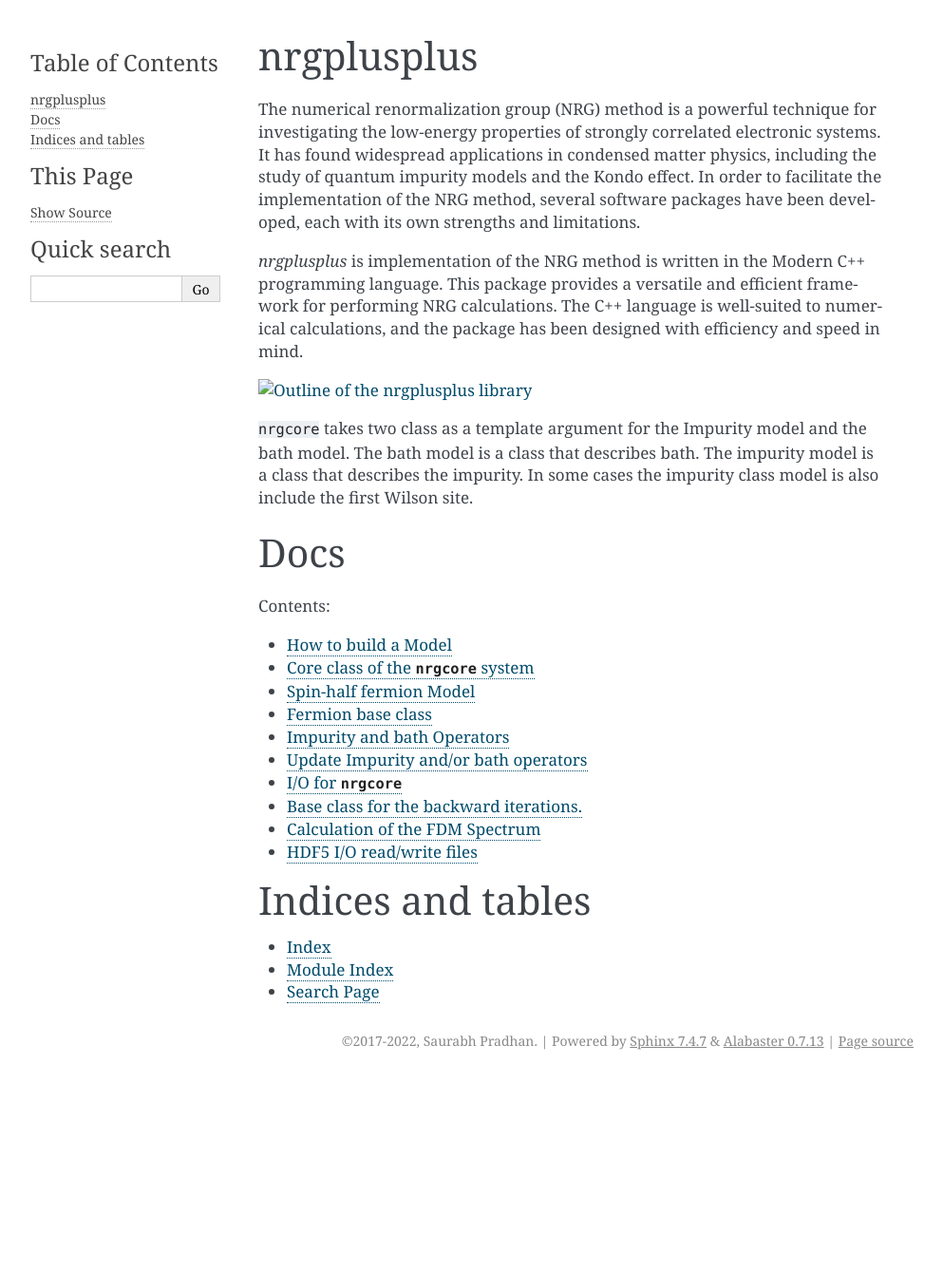
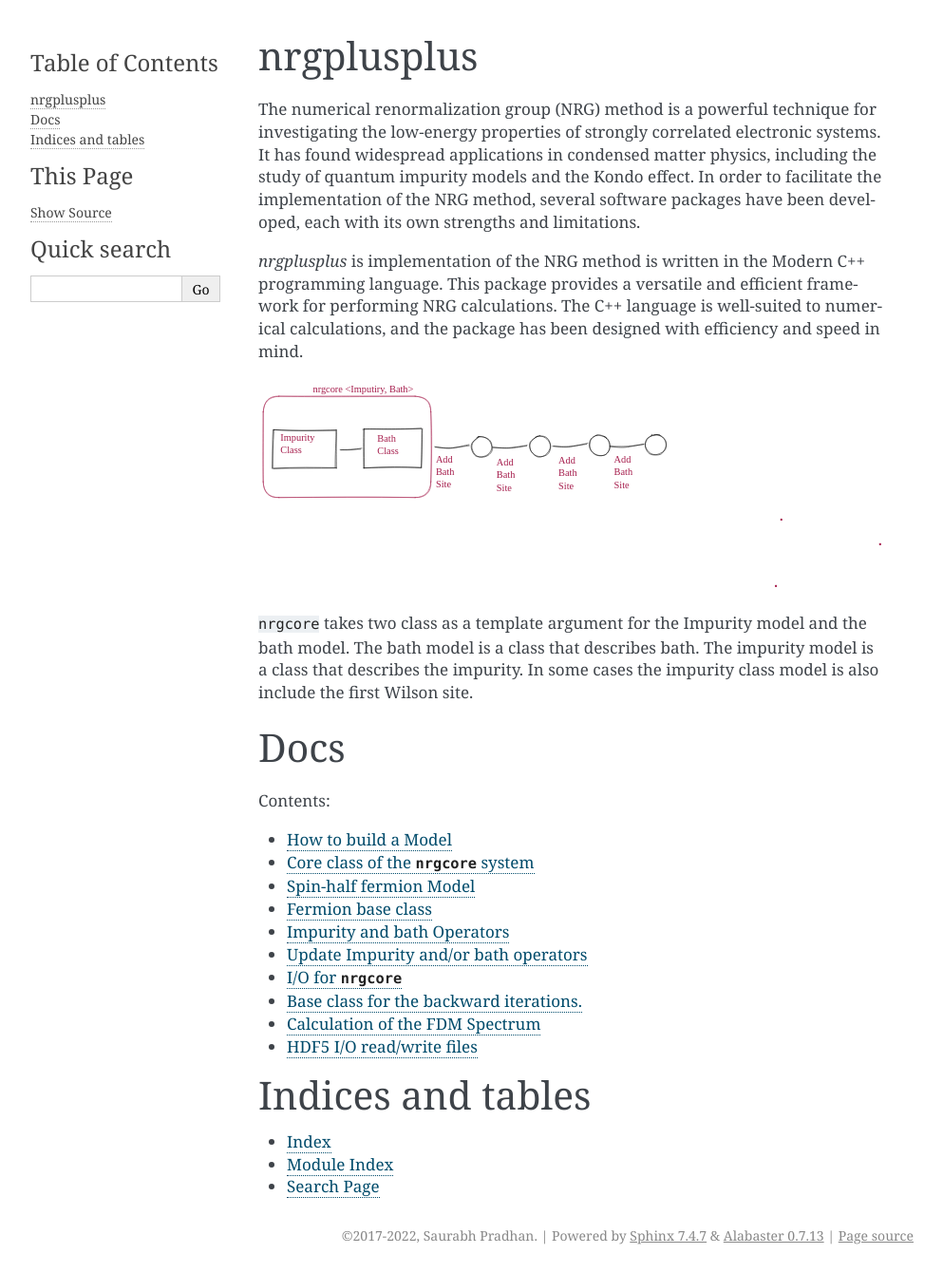
Before and after one commit to srbhp/nrgplusplus, a Sphinx documentation site: the page built from docs/index.rst, in a window 1280 px wide. Shown: the whole page at 95% size, without its empty margins (148-1141 px from the left). Built offline with Sphinx 7.4.7, drawn with Linux system fonts in a browser that asks for light colours; before the commit the page ends 1135 px from its top, so only the background shows below that.

Commit message:
add outline

```diff
--- a/docs/index.rst
+++ b/docs/index.rst
@@ -17,7 +17,7 @@ designed with efficiency and speed in mind.
 
 
 
-.. image:: ../docs/outline.svg
+.. image:: ../docs/image/outline.svg
    :width: 100%
    :alt: Outline of the nrgplusplus library
 
```
Also changed, not shown: docs/image/outline.svg (added), 1 other file.
